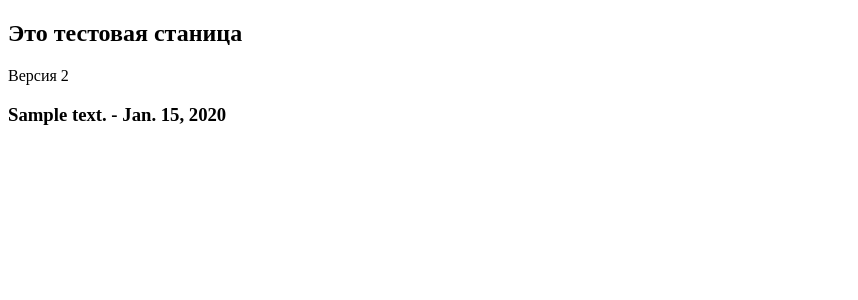
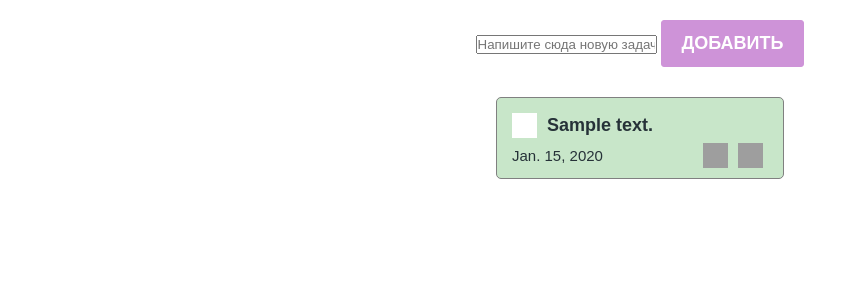
Before and after one commit to MoldobekovaKanykei/todo1, a Django app: page /test/ in a window 1280 px wide. Shown: the top 300 px of the page, without its empty margins (0-858 px from the left). Run offline with Django 3.2, Linux system fonts and the light colour scheme; tables that the repository leaves empty hold one stand-in row (values such as "Sample post"); grey boxes are pictures that could not be loaded.

Commit message:
change test page

```diff
--- a/main/templates/test.html
+++ b/main/templates/test.html
@@ -1,16 +1,46 @@
+{% load static %}
+
 <!DOCTYPE html>
 <html lang="en">
 <head>
-    <meta charset="UTF-8">
-    <meta name="viewport" content="width=device-width, initial-scale=1.0">
-    <title>Document</title>
+    <meta charset="UTF-8" />
+    <meta name="viewport" content="width=device-width, initial-scale=1.0" />
+    <title>Todo</title>
+    <!-- <link rel="stylesheet" href="./styles/index.css" /> -->
+    <link rel="stylesheet" href="{% static 'styles/index.css' %}" />
+    <!-- <link rel="stylesheet" href="./styles/checkbox.css"> -->
+    <link rel="stylesheet" href="{% static 'styles/checkbox.css' %}">
 </head>
 <body>
-    <h2>Это тестовая станица</h2>
-    <div>Версия 2</div>
-    {% for todo in todo_list %}
-        <h3>{{ todo.text }} - {{ todo.created_at}}</h3>
+    <section>
+        <div class="create_container">
+          <input
+          class="create_input"
+          type="text"
+          placeholder="Напишите сюда новую задачу"/>
 
-    {% endfor %}
+          <button class="create_button">Добавить</button>
+        </div>
+        <div class="todo_container">
+            {% for todo in todo_list %}
+          <div class="todo_item">
+            <div class="todo_item_header">
+              <label class="checkbox_container">
+                <input type="checkbox" />
+                <span class="checkmark"></span>
+              </label>
+              <h4>{{ todo.text }}</h4>
+            </div>
+            <div class="todo_item_footer">
+              <p>{{ todo.created_at}}</p>
+              <div class="action_buttons">
+                  <img src="https://image.flaticon.com/icons/png/512/61/61848.png" />
+                  <img src="https://img.icons8.com/ios/452/star--v1.png" />
+              </div>
+            </div>
+          </div>
+          {% endfor %}
+        </div>
+      </section>
 </body>
 </html>
```
